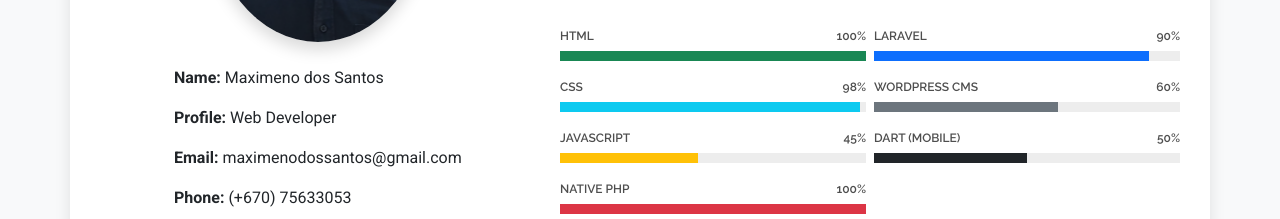
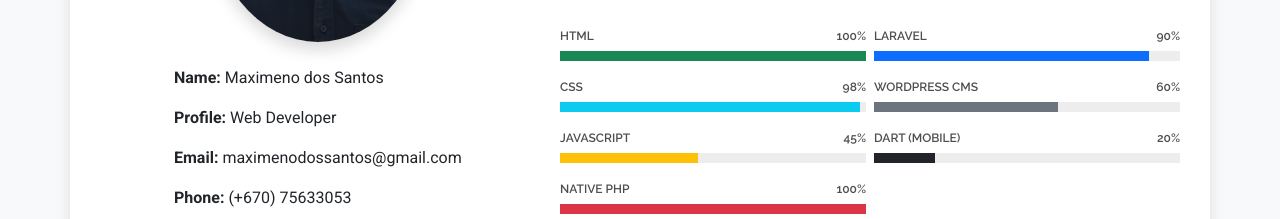
Before and after one commit to maximenodossantos/Portfolio, a plain HTML site: page index.html in a window 1280 px wide. Shown: the part 1120-1339 px from the top of the page. Drawn offline with Linux system fonts and the light colour scheme.

Commit message:
Update index.html

```diff
--- a/index.html
+++ b/index.html
@@ -141,9 +141,9 @@
                     </div>
                   </div>
                   <div class="progress mb-2">
-                    <span class="skill">Dart (Mobile) <i class="val">50%</i></span>
+                    <span class="skill">Dart (Mobile) <i class="val">20%</i></span>
                     <div class="progress-bar-wrap">
-                      <div class="progress-bar bg-dark" role="progressbar" style="width:50%"></div>
+                      <div class="progress-bar bg-dark" role="progressbar" style="width:20%"></div>
                     </div>
                   </div>
                 </div>
```
